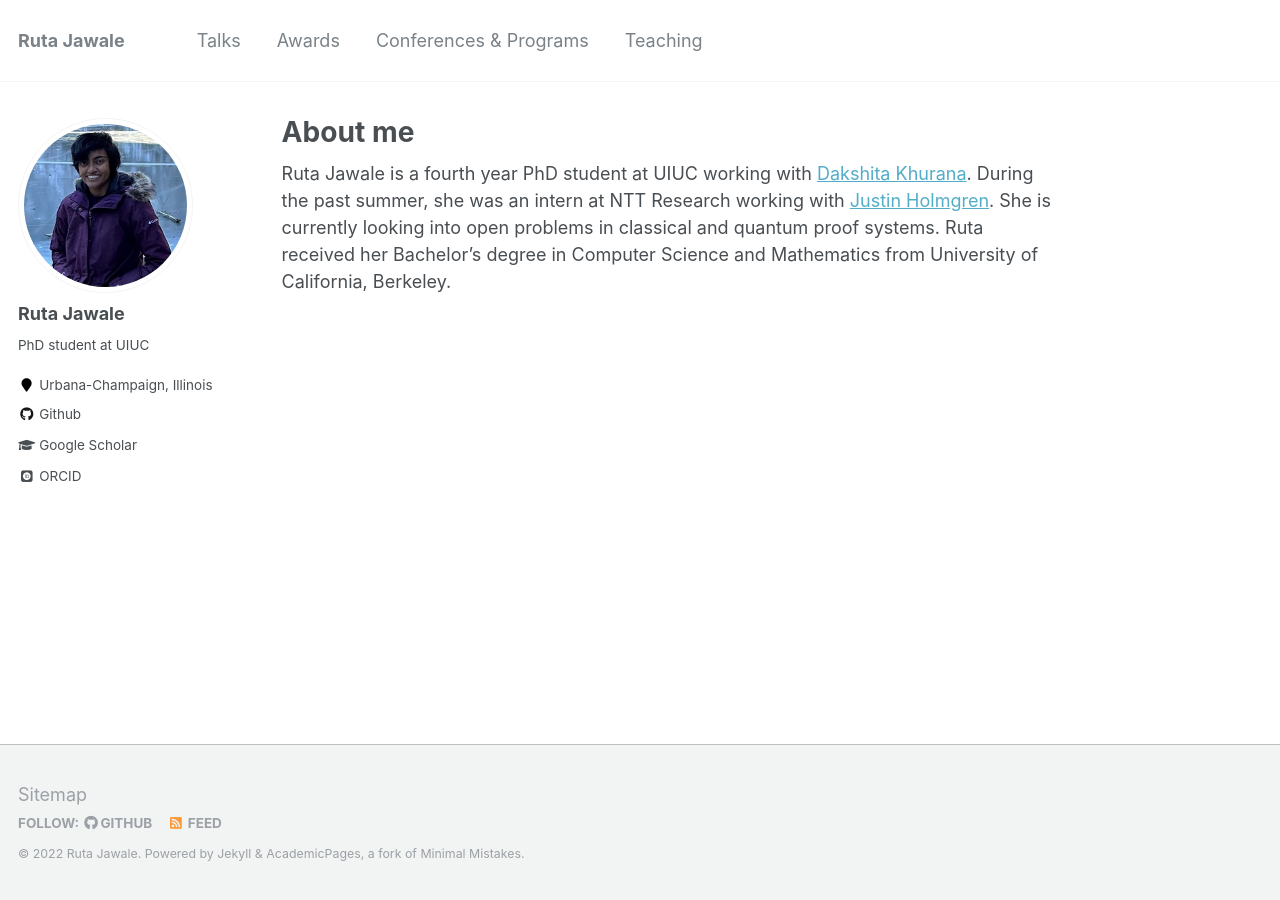
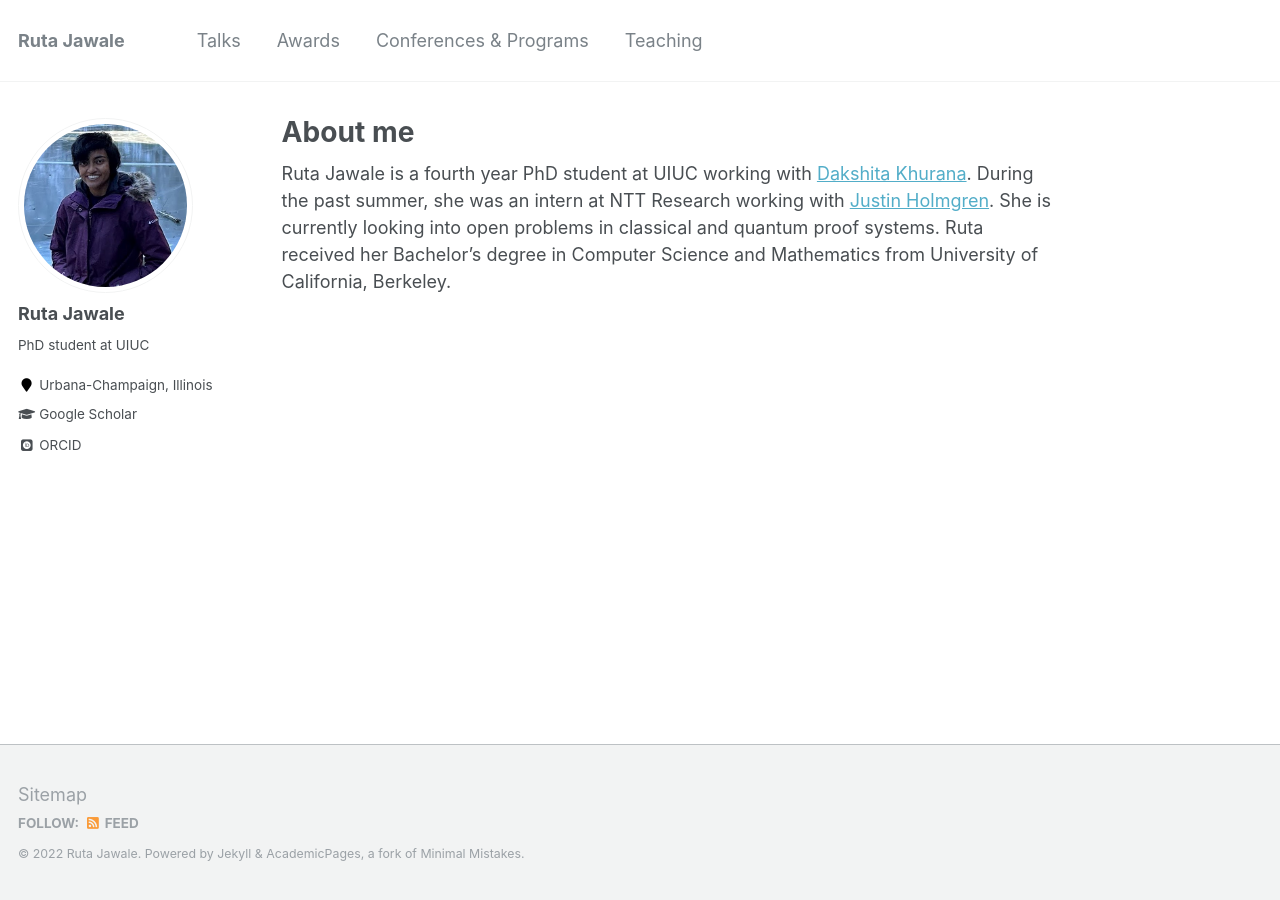
Before and after one commit to RutaJawale/RutaJawale.github.io, a Jekyll site: the page built from _pages/about.md, in a window 1280 px wide. Built offline with Jekyll 4.4.1, drawn with Linux system fonts in a browser that asks for light colours; some web fonts are replaced.

Commit message:
Removed github

```diff
--- a/_config.yml
+++ b/_config.yml
@@ -96,7 +96,7 @@ author:
   flickr           :
   facebook         :
   foursquare       :
-  github           : "RutaJawale"
+  github           : #"RutaJawale"
   google_plus      :
   keybase          :
   instagram        :
```
